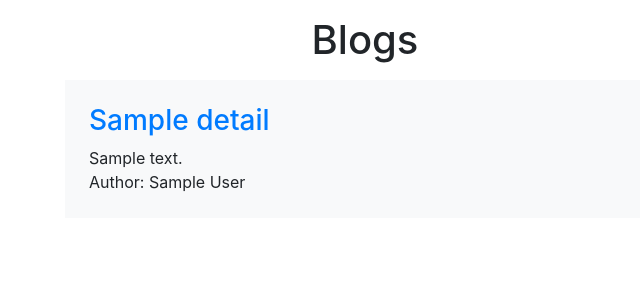
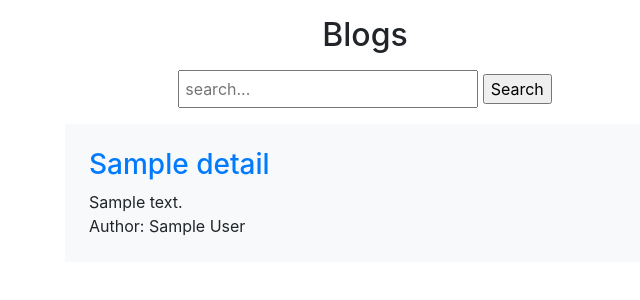
Before and after one commit to Hardy-Kathurima/Blog_OOP, a PHP site: page / in a window 1280 px wide. Shown: the part 56-356 px from the top of the page, without its empty margins (275-915 px from the left). Run offline with PHP 8.4, Linux system fonts and the light colour scheme; tables that the repository leaves empty or names only in its code hold one stand-in row (values such as "Sample post").

Commit message:
Added search bar

```diff
--- a/index.php
+++ b/index.php
@@ -6,6 +6,17 @@ $stmt->bind_param('i',$limit);
 $stmt->execute();
 $stmt->store_result();
 $stmt->bind_result($id,$title,$content,$author);
+
+if(isset($_POST['search'])&& isset($_POST['search_value'])){
+    $search_value = $_POST['search_value'];
+    $stmt = $conn->prepare("SELECT author,title ,content FROM blog_details WHERE  title LIKE ? ");
+    $like = $search_value .'%' ;
+    $stmt->bind_param('s',$like);
+    $stmt->execute();
+    $stmt->store_result();
+    $stmt->bind_result($author,$title,$content);
+
+}
 ?>
 <?php include 'templates/header.php'; ?>
 
@@ -21,7 +32,14 @@ $stmt->bind_result($id,$title,$content,$author);
     </ul>
 </nav>
 <div class="container">
-    <h1 class="text-center mt-3 mb-3">Blogs</h1>
+    <h2 class="text-center mt-3 mb-3">Blogs</h2>
+    <form class="text-center" action="index.php" Method="POST">
+        <div class="input">
+       <input type="text" name="search_value" placeholder="search..." >
+       <span><input type="submit" value="Search" name="search"></span>
+       </div>
+    </form>
+
 
     <?php if ($stmt->num_rows > 0) : ?>
 
@@ -36,7 +54,9 @@ $stmt->bind_result($id,$title,$content,$author);
     </div>
     <?php endwhile; ?>
     <?php else : ?>
-    <?php echo 'no blogs found'; ?>
+    <?php echo '<div class="text-center mt-5 p-3  bg-light ">' ?>
+    <?php echo 'No such blog exists!'; ?>
+     <?php echo '<div>' ?>
     <?php endif; ?>
 
 </div>
--- a/public/styles.css
+++ b/public/styles.css
@@ -2,9 +2,17 @@ body {
   height: 100%;
 }
 
-.input input[type="text"] {
+.input input[type="text"]{
+  outline:none;
   width: 300px;
   padding: 5px;
+}
+.input input[type="search"]{
+  outline:none;
+  width: 530px;
+  padding: 3px;
+
+
 }
 textarea {
   width: 300px;
```
